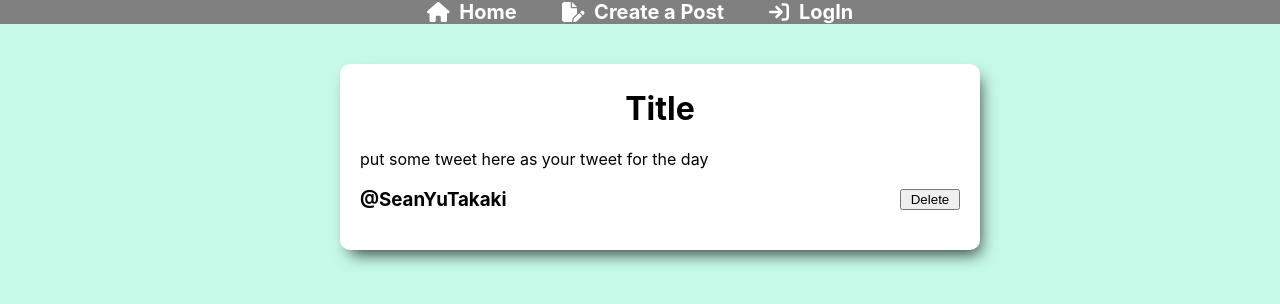
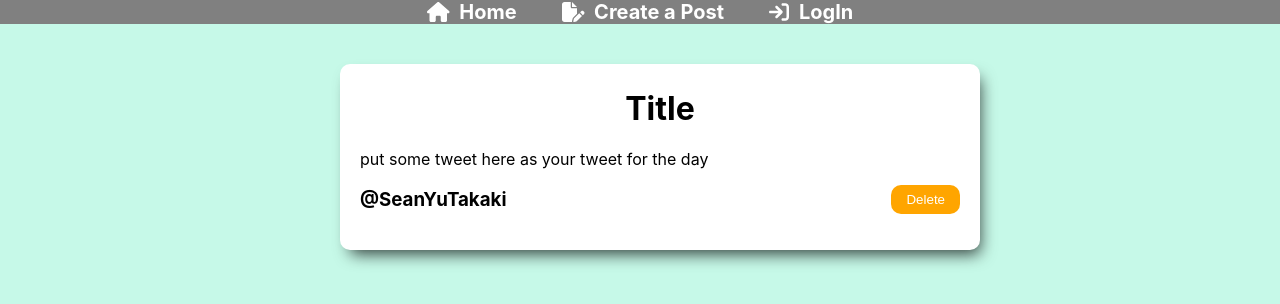
Before and after one commit to seanyu7/blog-with-react-and-firebase, a React (Create React App) app: page / in a window 1280 px wide. Shown: the top 304 px of the page. Built offline with nearby package versions, Linux system fonts and the light colour scheme; no server answers; the database is empty.

Commit message:
💄 make button looks better than now

```diff
--- a/src/components/Home.css
+++ b/src/components/Home.css
@@ -37,6 +37,19 @@
 
 .nameAndDeleteButton button {
   flex: 10%;
+  background-color:orange;
+  color : white;
+  padding : 7px 15px;
+  border: none;
+  border-radius: 10px;
+  cursor: pointer;
+  transition: all 0.3s;
+}
+
+.nameAndDeleteButton button:hover {
+  background-color: rgb(255, 165, 0, 0.8);
+  transform: translateY(5px);
+  box-shadow: none;
 }
 
 .nameAndDeleteButton h3 {
```
